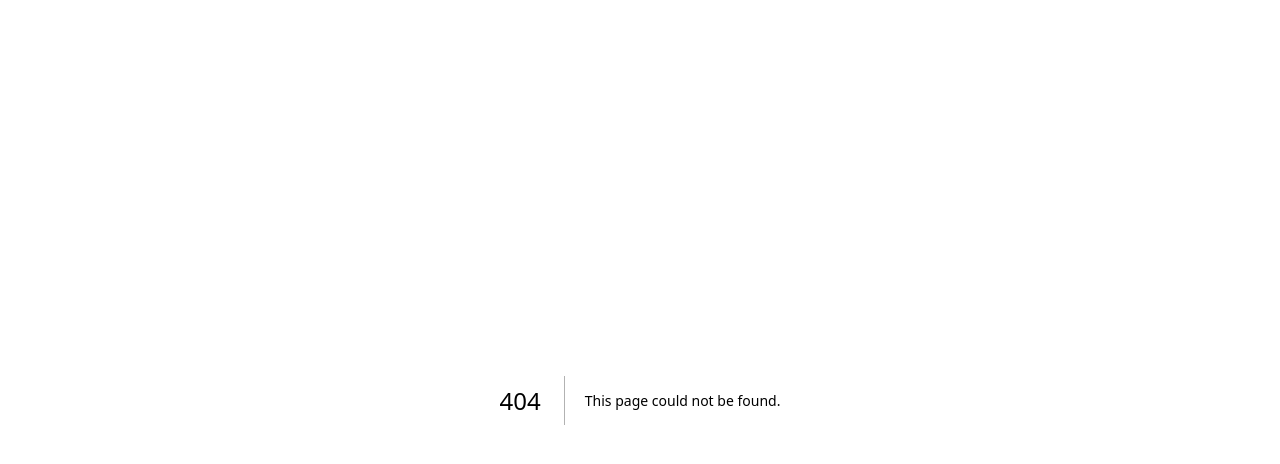
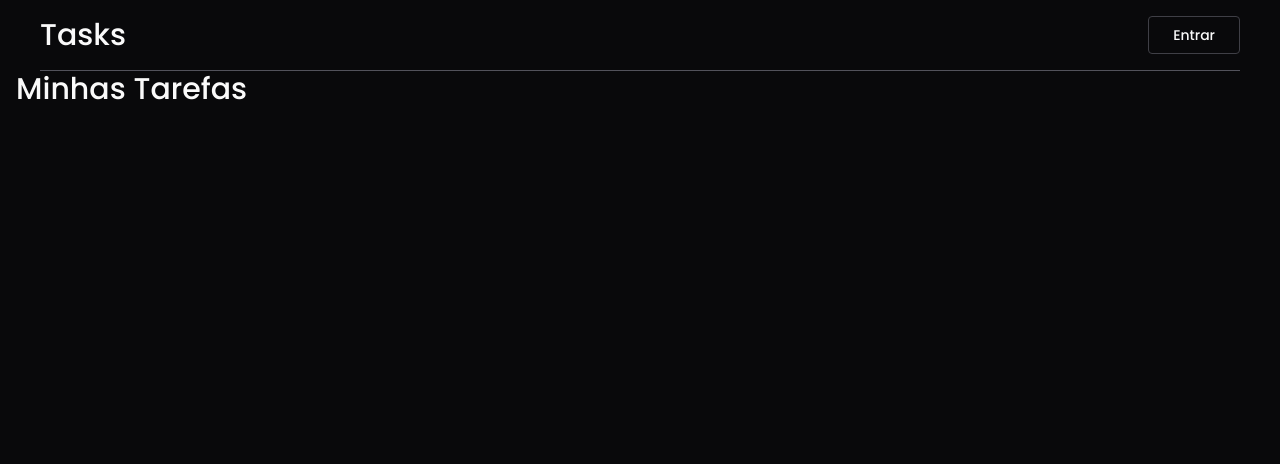
Before and after one commit to MatheusAltrao/taskList, a Next.js app: page /Dashboard in a window 1280 px wide. Before the commit this address had no page. Shown: the top 464 px of the page. Built offline with nearby package versions, Linux system fonts and the light colour scheme; no server answers.

Commit message:
feat: create login

```diff
--- /dev/null
+++ b/src/app/Dashboard/page.tsx
@@ -0,0 +1,11 @@
+const Dashboard = () => {
+    return (
+        <div>
+            <div>
+                <h1 className='text-3xl font-medium '>Minhas Tarefas</h1>
+            </div>
+        </div>
+    );
+};
+
+export default Dashboard;
--- /dev/null
+++ b/src/app/api/auth/[...nextauth]/route.ts
@@ -0,0 +1,6 @@
+import { authOptions } from '../../../../lib/auth';
+import NextAuth from 'next-auth';
+
+const handler = NextAuth(authOptions);
+
+export { handler as GET, handler as POST };
--- a/src/app/globals.css
+++ b/src/app/globals.css
@@ -2,26 +2,10 @@
 @tailwind components;
 @tailwind utilities;
 
-:root {
-  --foreground-rgb: 0, 0, 0;
-  --background-start-rgb: 214, 219, 220;
-  --background-end-rgb: 255, 255, 255;
+body {
+    @apply bg-zinc-950 text-zinc-50 px-4;
 }
 
-@media (prefers-color-scheme: dark) {
-  :root {
-    --foreground-rgb: 255, 255, 255;
-    --background-start-rgb: 0, 0, 0;
-    --background-end-rgb: 0, 0, 0;
-  }
+.btn-primary {
+    @apply bg-transparent border border-zinc-700 rounded flex items-center justify-center  font-medium hover:bg-zinc-700 transition-colors;
 }
-
-body {
-  color: rgb(var(--foreground-rgb));
-  background: linear-gradient(
-      to bottom,
-      transparent,
-      rgb(var(--background-end-rgb))
-    )
-    rgb(var(--background-start-rgb));
-}
--- a/src/app/layout.tsx
+++ b/src/app/layout.tsx
@@ -1,22 +1,32 @@
-import type { Metadata } from 'next'
-import { Inter } from 'next/font/google'
-import './globals.css'
+import type { Metadata } from 'next';
+import { Poppins } from 'next/font/google';
+import './globals.css';
+import Header from '@/components/(header)/Header';
+import { AuthProvider } from '@/provider';
 
-const inter = Inter({ subsets: ['latin'] })
+const poppins = Poppins({
+    subsets: ['latin'],
+    weight: ['300', '400', '500', '600', '700'],
+});
 
 export const metadata: Metadata = {
-  title: 'Create Next App',
-  description: 'Generated by create next app',
-}
+    title: 'Tasks',
+    description: 'Tasks',
+};
 
 export default function RootLayout({
-  children,
+    children,
 }: {
-  children: React.ReactNode
+    children: React.ReactNode;
 }) {
-  return (
-    <html lang="en">
-      <body className={inter.className}>{children}</body>
-    </html>
-  )
+    return (
+        <html lang='en'>
+            <AuthProvider>
+                <body className={poppins.className}>
+                    <Header />
+                    {children}
+                </body>
+            </AuthProvider>
+        </html>
+    );
 }
--- a/src/app/page.tsx
+++ b/src/app/page.tsx
@@ -1,113 +1,3 @@
-import Image from 'next/image'
-
 export default function Home() {
-  return (
-    <main className="flex min-h-screen flex-col items-center justify-between p-24">
-      <div className="z-10 max-w-5xl w-full items-center justify-between font-mono text-sm lg:flex">
-        <p className="fixed left-0 top-0 flex w-full justify-center border-b border-gray-300 bg-gradient-to-b from-zinc-200 pb-6 pt-8 backdrop-blur-2xl dark:border-neutral-800 dark:bg-zinc-800/30 dark:from-inherit lg:static lg:w-auto  lg:rounded-xl lg:border lg:bg-gray-200 lg:p-4 lg:dark:bg-zinc-800/30">
-          Get started by editing&nbsp;
-          <code className="font-mono font-bold">src/app/page.tsx</code>
-        </p>
-        <div className="fixed bottom-0 left-0 flex h-48 w-full items-end justify-center bg-gradient-to-t from-white via-white dark:from-black dark:via-black lg:static lg:h-auto lg:w-auto lg:bg-none">
-          <a
-            className="pointer-events-none flex place-items-center gap-2 p-8 lg:pointer-events-auto lg:p-0"
-            href="https://vercel.com?utm_source=create-next-app&utm_medium=appdir-template&utm_campaign=create-next-app"
-            target="_blank"
-            rel="noopener noreferrer"
-          >
-            By{' '}
-            <Image
-              src="/vercel.svg"
-              alt="Vercel Logo"
-              className="dark:invert"
-              width={100}
-              height={24}
-              priority
-            />
-          </a>
-        </div>
-      </div>
-
-      <div className="relative flex place-items-center before:absolute before:h-[300px] before:w-[480px] before:-translate-x-1/2 before:rounded-full before:bg-gradient-radial before:from-white before:to-transparent before:blur-2xl before:content-[''] after:absolute after:-z-20 after:h-[180px] after:w-[240px] after:translate-x-1/3 after:bg-gradient-conic after:from-sky-200 after:via-blue-200 after:blur-2xl after:content-[''] before:dark:bg-gradient-to-br before:dark:from-transparent before:dark:to-blue-700 before:dark:opacity-10 after:dark:from-sky-900 after:dark:via-[#0141ff] after:dark:opacity-40 before:lg:h-[360px] z-[-1]">
-        <Image
-          className="relative dark:drop-shadow-[0_0_0.3rem_#ffffff70] dark:invert"
-          src="/next.svg"
-          alt="Next.js Logo"
-          width={180}
-          height={37}
-          priority
-        />
-      </div>
-
-      <div className="mb-32 grid text-center lg:max-w-5xl lg:w-full lg:mb-0 lg:grid-cols-4 lg:text-left">
-        <a
-          href="https://nextjs.org/docs?utm_source=create-next-app&utm_medium=appdir-template&utm_campaign=create-next-app"
-          className="group rounded-lg border border-transparent px-5 py-4 transition-colors hover:border-gray-300 hover:bg-gray-100 hover:dark:border-neutral-700 hover:dark:bg-neutral-800/30"
-          target="_blank"
-          rel="noopener noreferrer"
-        >
-          <h2 className={`mb-3 text-2xl font-semibold`}>
-            Docs{' '}
-            <span className="inline-block transition-transform group-hover:translate-x-1 motion-reduce:transform-none">
-              -&gt;
-            </span>
-          </h2>
-          <p className={`m-0 max-w-[30ch] text-sm opacity-50`}>
-            Find in-depth information about Next.js features and API.
-          </p>
-        </a>
-
-        <a
-          href="https://nextjs.org/learn?utm_source=create-next-app&utm_medium=appdir-template-tw&utm_campaign=create-next-app"
-          className="group rounded-lg border border-transparent px-5 py-4 transition-colors hover:border-gray-300 hover:bg-gray-100 hover:dark:border-neutral-700 hover:dark:bg-neutral-800/30"
-          target="_blank"
-          rel="noopener noreferrer"
-        >
-          <h2 className={`mb-3 text-2xl font-semibold`}>
-            Learn{' '}
-            <span className="inline-block transition-transform group-hover:translate-x-1 motion-reduce:transform-none">
-              -&gt;
-            </span>
-          </h2>
-          <p className={`m-0 max-w-[30ch] text-sm opacity-50`}>
-            Learn about Next.js in an interactive course with&nbsp;quizzes!
-          </p>
-        </a>
-
-        <a
-          href="https://vercel.com/templates?framework=next.js&utm_source=create-next-app&utm_medium=appdir-template&utm_campaign=create-next-app"
-          className="group rounded-lg border border-transparent px-5 py-4 transition-colors hover:border-gray-300 hover:bg-gray-100 hover:dark:border-neutral-700 hover:dark:bg-neutral-800/30"
-          target="_blank"
-          rel="noopener noreferrer"
-        >
-          <h2 className={`mb-3 text-2xl font-semibold`}>
-            Templates{' '}
-            <span className="inline-block transition-transform group-hover:translate-x-1 motion-reduce:transform-none">
-              -&gt;
-            </span>
-          </h2>
-          <p className={`m-0 max-w-[30ch] text-sm opacity-50`}>
-            Explore starter templates for Next.js.
-          </p>
-        </a>
-
-        <a
-          href="https://vercel.com/new?utm_source=create-next-app&utm_medium=appdir-template&utm_campaign=create-next-app"
-          className="group rounded-lg border border-transparent px-5 py-4 transition-colors hover:border-gray-300 hover:bg-gray-100 hover:dark:border-neutral-700 hover:dark:bg-neutral-800/30"
-          target="_blank"
-          rel="noopener noreferrer"
-        >
-          <h2 className={`mb-3 text-2xl font-semibold`}>
-            Deploy{' '}
-            <span className="inline-block transition-transform group-hover:translate-x-1 motion-reduce:transform-none">
-              -&gt;
-            </span>
-          </h2>
-          <p className={`m-0 max-w-[30ch] text-sm opacity-50`}>
-            Instantly deploy your Next.js site to a shareable URL with Vercel.
-          </p>
-        </a>
-      </div>
-    </main>
-  )
+    return <div className='min-h-screen '></div>;
 }
--- /dev/null
+++ b/src/components/(header)/ButtonAuth.tsx
@@ -0,0 +1,47 @@
+import Link from 'next/link';
+import { useSession, signIn, signOut } from 'next-auth/react';
+
+const ButtonAuth = () => {
+    const { data, status } = useSession();
+
+    return (
+        <div className='flex items-center gap-2'>
+            {status == 'authenticated' && (
+                <Link
+                    href='/Dashboard'
+                    className='px-6 text-sm  py-2 btn-primary'
+                >
+                    Meu Painel
+                </Link>
+            )}
+
+            {status === 'unauthenticated' && (
+                <button
+                    onClick={() => signIn('google')}
+                    className='px-6 text-sm  py-2 btn-primary'
+                >
+                    Entrar
+                </button>
+            )}
+
+            {status == 'authenticated' && (
+                <button
+                    onClick={() => signOut()}
+                    className='px-6  text-sm py-2 btn-primary'
+                >
+                    Sair
+                </button>
+            )}
+
+            {status == 'authenticated' && (
+                <>
+                    <div className='h-10 mx-4 w-px bg-zinc-600' />
+
+                    <p className='text-sm'> {data?.user?.name}</p>
+                </>
+            )}
+        </div>
+    );
+};
+
+export default ButtonAuth;
--- /dev/null
+++ b/src/components/(header)/Header.tsx
@@ -0,0 +1,18 @@
+'use client';
+
+import Link from 'next/link';
+import ButtonAuth from './ButtonAuth';
+
+const Header = () => {
+    return (
+        <header className='flex items-center justify-between border-b border-zinc-600 w-full max-w-[1200px] mx-auto py-4 '>
+            <Link href='/'>
+                <h1 className='text-3xl font-medium '>Tasks</h1>
+            </Link>
+
+            <ButtonAuth />
+        </header>
+    );
+};
+
+export default Header;
--- /dev/null
+++ b/src/lib/auth.ts
@@ -0,0 +1,13 @@
+import NextAuth from 'next-auth/next';
+import GoogleProvider from 'next-auth/providers/google';
+
+export const authOptions = {
+    providers: [
+        GoogleProvider({
+            clientId: process.env.GOOGLE_CLIENT_ID as string,
+            clientSecret: process.env.GOOGLE_CLIENT_SECRET as string,
+        }),
+    ],
+};
+
+export default NextAuth(authOptions);
--- /dev/null
+++ b/src/provider.tsx
@@ -0,0 +1,7 @@
+'use client';
+
+import { SessionProvider, SessionProviderProps } from 'next-auth/react';
+
+export const AuthProvider = ({ children }: SessionProviderProps) => {
+    return <SessionProvider>{children}</SessionProvider>;
+};
```
Also changed, not shown: package.json (+6 -5 lines), src/app/api/auth/.ts (added), 1 other file (tests, documents, lock files or other folders).
